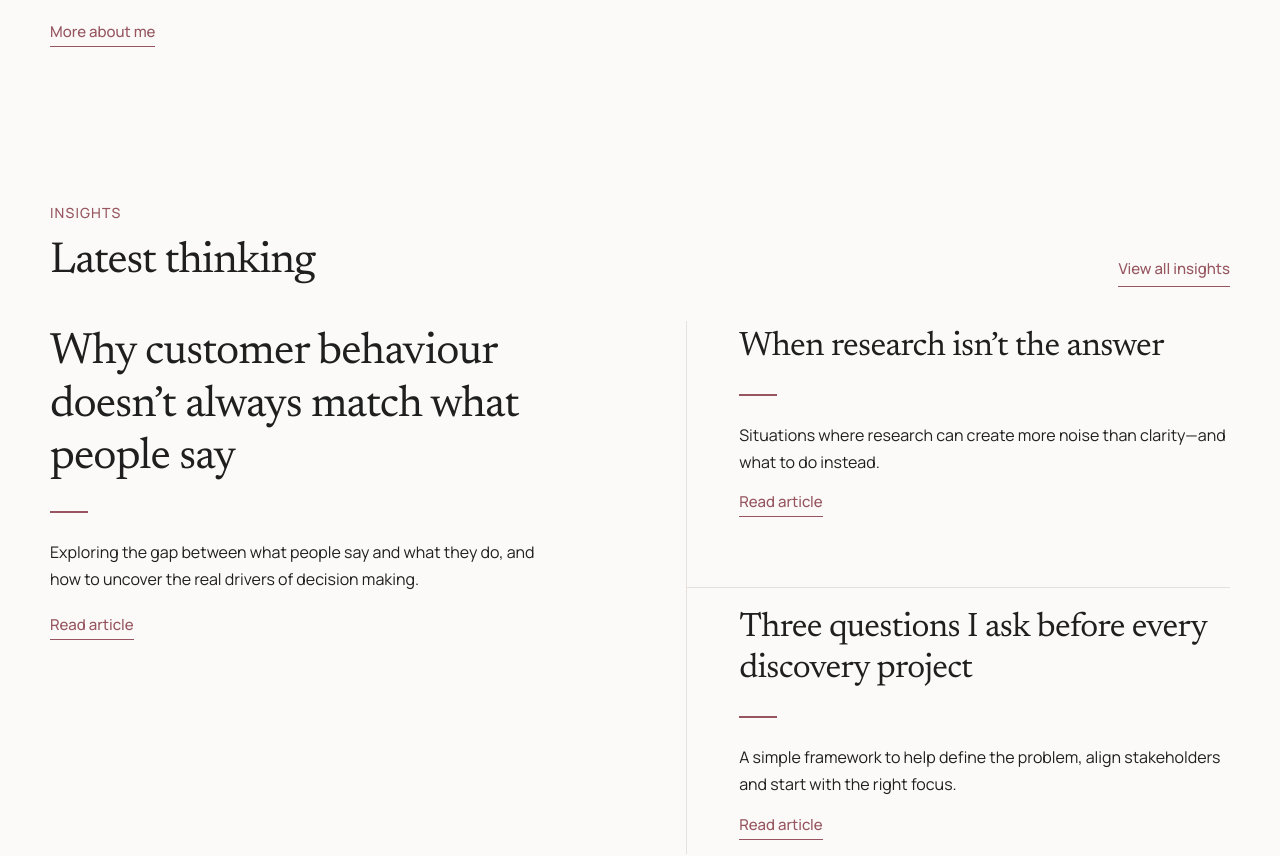
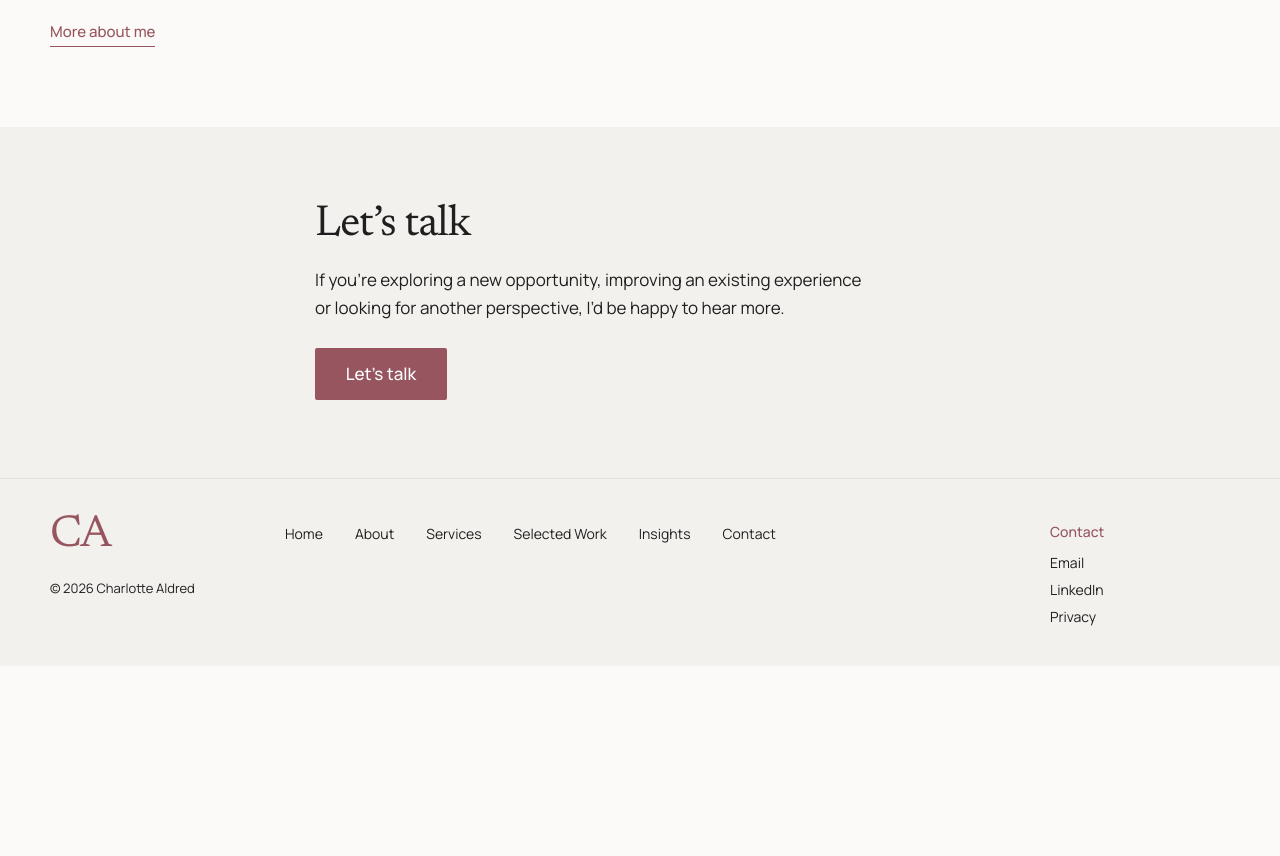
Before and after one commit to charaldred16-lab/charlotte-website-v2, a Next.js app: page / in a window 1280 px wide. Shown: the part 3480-4336 px from the top of the page. After the commit the page ends 4146 px from the top, so only its background shows below. Built offline with nearby package versions, Linux system fonts and the light colour scheme; no server answers.

Commit message:
Hide insights until content is ready

```diff
--- a/src/app/page.tsx
+++ b/src/app/page.tsx
@@ -6,7 +6,6 @@
 import { WorkCarousel } from "@/components/WorkCarousel";
 import {
   challenges,
-  insights,
   principles,
   siteConfig,
 } from "@/lib/site";
@@ -27,9 +26,6 @@
 };
 
 export default function HomePage() {
-  const featuredInsight = insights.find((item) => "featured" in item && item.featured) ?? insights[0];
-  const secondaryInsights = insights.filter((item) => item !== featuredInsight);
-
   const jsonLd = {
     "@context": "https://schema.org",
     "@type": "Person",
@@ -200,65 +196,6 @@
           </div>
         </section>
 
-        <section className="insights" id="insights" aria-labelledby="insights-title">
-          <div className="container">
-            <div className="insights-head">
-              <div>
-                <p className="eyebrow">Insights</p>
-                <h2 id="insights-title">Latest thinking</h2>
-              </div>
-              <Link className="text-link insights-all insights-all-top" href="/insights">
-                View all insights
-              </Link>
-            </div>
-
-            <div className="insights-grid">
-              <article className="featured-article">
-                <Link className="article-title" href={featuredInsight.href}>
-                  {featuredInsight.title}
-                </Link>
-                <div className="rose-rule" aria-hidden="true" />
-                <p className="article-summary">{featuredInsight.summary}</p>
-                <div className="article-read">
-                  <Link
-                    className="text-link"
-                    href={featuredInsight.href}
-                    aria-label={`Read article: ${featuredInsight.title}`}
-                  >
-                    Read article
-                  </Link>
-                </div>
-              </article>
-
-              {secondaryInsights.map((article, index) => (
-                <article
-                  className={`small-article small-article-${index + 1}`}
-                  key={article.title}
-                >
-                  <Link className="article-title" href={article.href}>
-                    {article.title}
-                  </Link>
-                  <div className="rose-rule" aria-hidden="true" />
-                  <p className="article-summary">{article.summary}</p>
-                  <div className="article-read">
-                    <Link
-                      className="text-link"
-                      href={article.href}
-                      aria-label={`Read article: ${article.title}`}
-                    >
-                      Read article
-                    </Link>
-                  </div>
-                </article>
-              ))}
-            </div>
-
-            <Link className="text-link insights-all insights-all-bottom" href="/insights">
-              View all insights
-            </Link>
-          </div>
-        </section>
-
         <section className="contact-section" id="contact" aria-labelledby="contact-title">
           <div className="container contact-copy">
             <h2 id="contact-title">Let’s talk</h2>
--- a/src/data/site.ts
+++ b/src/data/site.ts
@@ -27,10 +27,6 @@
       href: "/selected-work",
     },
     {
-      label: "Insights",
-      href: "/insights",
-    },
-    {
       label: "Contact",
       href: "/contact",
     },
```
